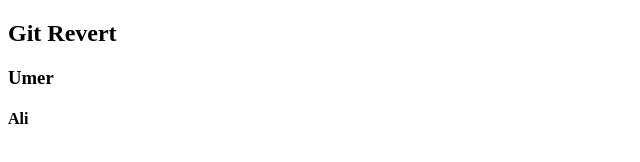
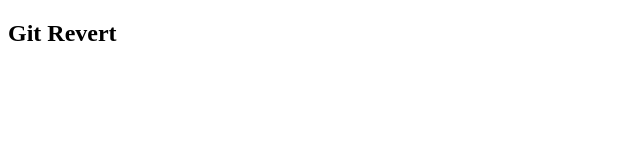
Before and after one commit to Umer-Ali9/git-Revert1, a plain HTML site: page index.html in a window 1280 px wide. Shown: the full height of the page, 0-640 px from the left. Drawn offline with Linux system fonts and the light colour scheme.

Commit message:
Revert "Third"
This reverts commit 75fbb363900a7b2f3d00948c7bbff64731ec9985.

```diff
--- a/index.html
+++ b/index.html
@@ -7,7 +7,5 @@
 </head>
 <body>
     <h2>Git Revert</h2>
-    <h3>Umer</h3>
-    <h4>Ali</h4>
 </body>
 </html>
```
